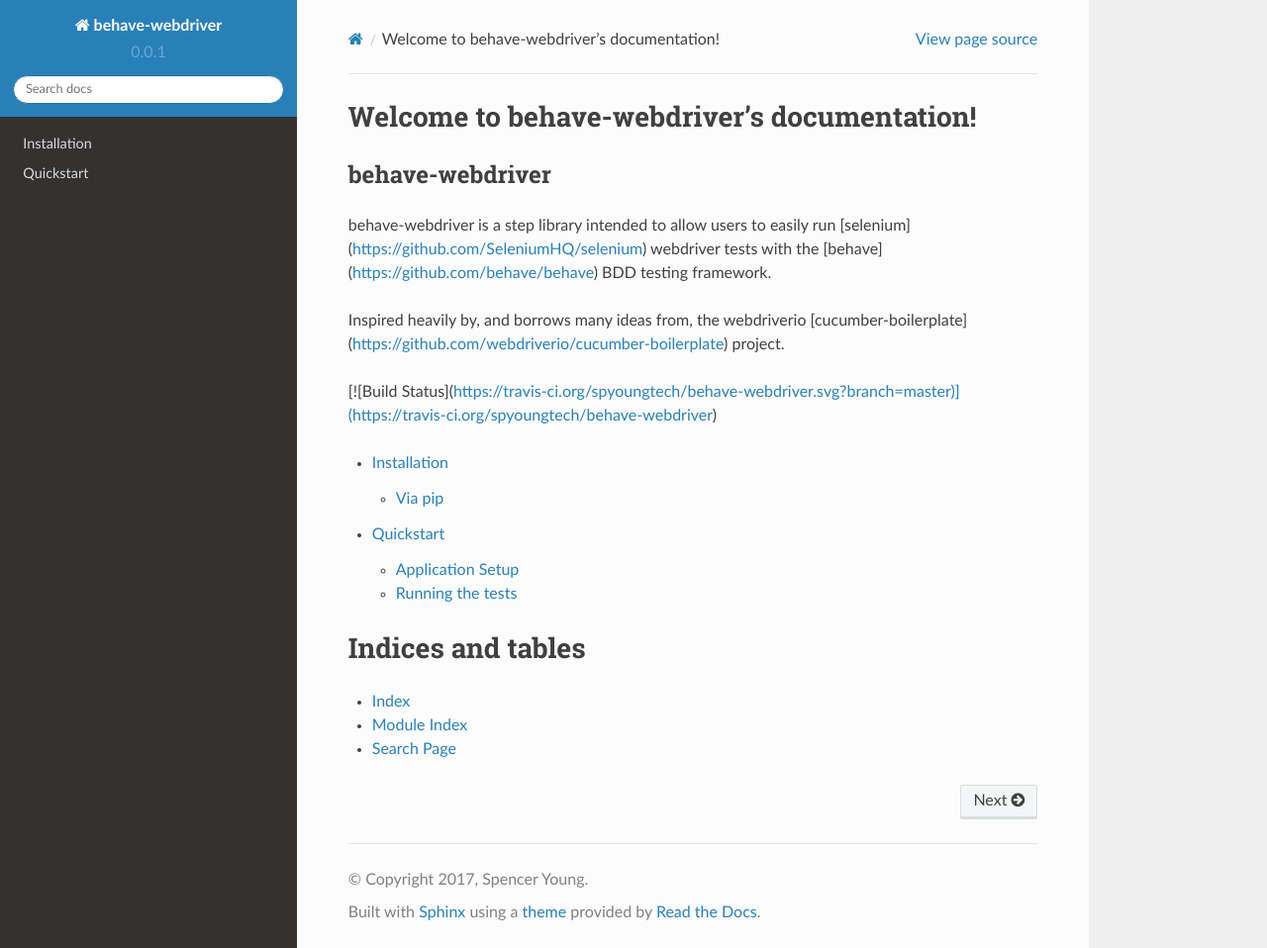
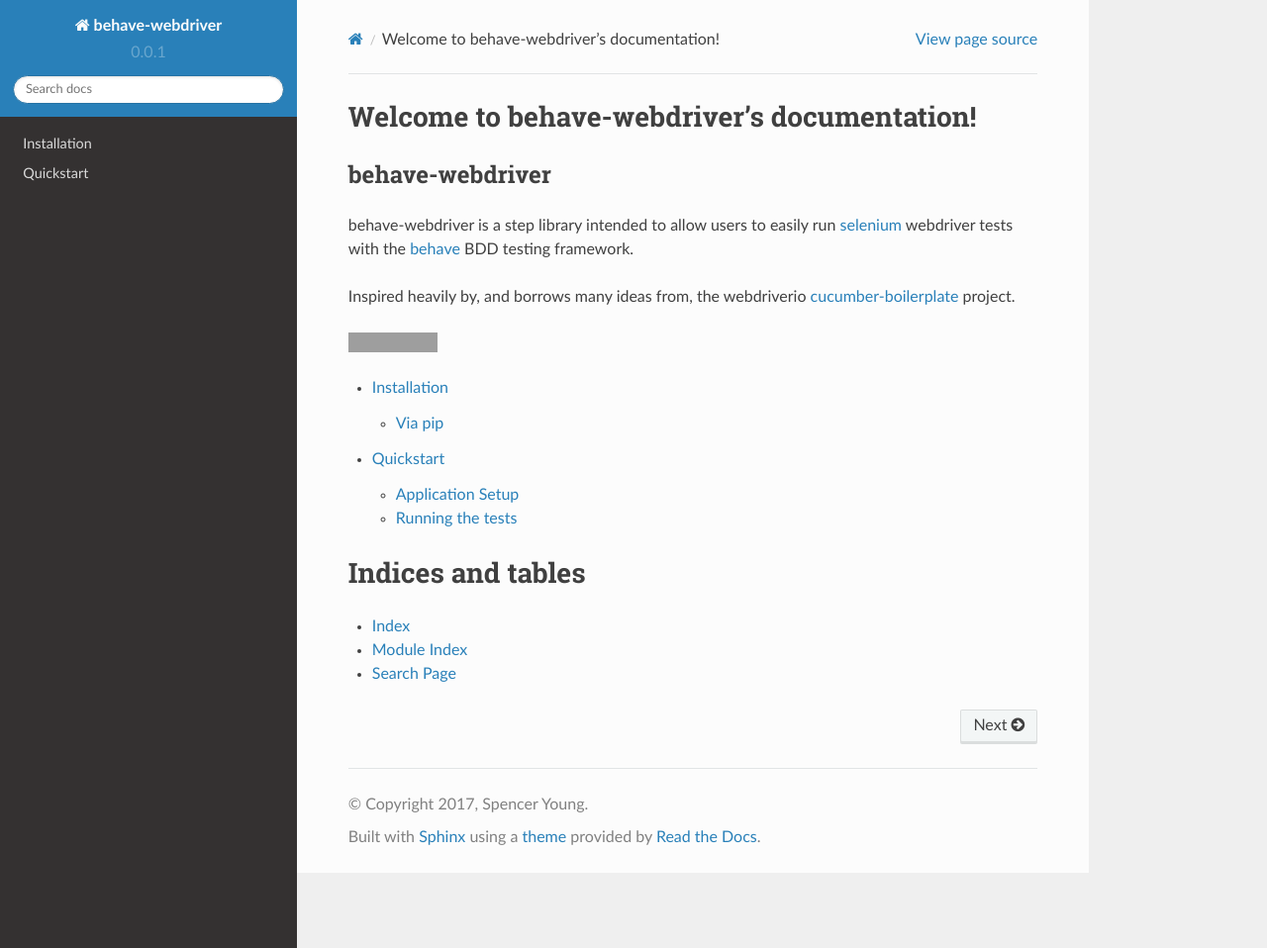
Before and after one commit to spyoungtech/behave-webdriver, a Sphinx documentation site: the page built from docs/index.rst, in a window 1280 px wide and 958 px high. Shown: the whole window at 99% size. Built offline with Sphinx 7.4.7 and the Read the Docs theme 2.0.0, drawn with Linux system fonts in a browser that asks for light colours; grey boxes are pictures that could not be loaded.

Commit message:
docs and examples

```diff
--- a/docs/index.rst
+++ b/docs/index.rst
@@ -9,13 +9,19 @@
 behave-webdriver
 ----------------
 
-behave-webdriver is a step library intended to allow users to easily run [selenium](https://github.com/SeleniumHQ/selenium)
-webdriver tests with the [behave](https://github.com/behave/behave) BDD testing framework.
+behave-webdriver is a step library intended to allow users to easily run `selenium`_
+webdriver tests with the `behave`_ BDD testing framework.
 
-Inspired heavily by, and borrows many ideas from, the webdriverio [cucumber-boilerplate](https://github.com/webdriverio/cucumber-boilerplate) project.
+.. _selenium: https://github.com/SeleniumHQ/selenium
+.. _behave: https://github.com/behave/behave
 
-[![Build Status](https://travis-ci.org/spyoungtech/behave-webdriver.svg?branch=master)](https://travis-ci.org/spyoungtech/behave-webdriver)
+Inspired heavily by, and borrows many ideas from, the webdriverio `cucumber-boilerplate`_ project.
 
+.. _cucumber-boilerplate: https://github.com/webdriverio/cucumber-boilerplate
+
+
+.. figure:: https://travis-ci.org/spyoungtech/behave-webdriver.svg?branch=master
+   :target: https://travis-ci.org/spyoungtech/behave-webdriver
 
 
 .. toctree::
```
